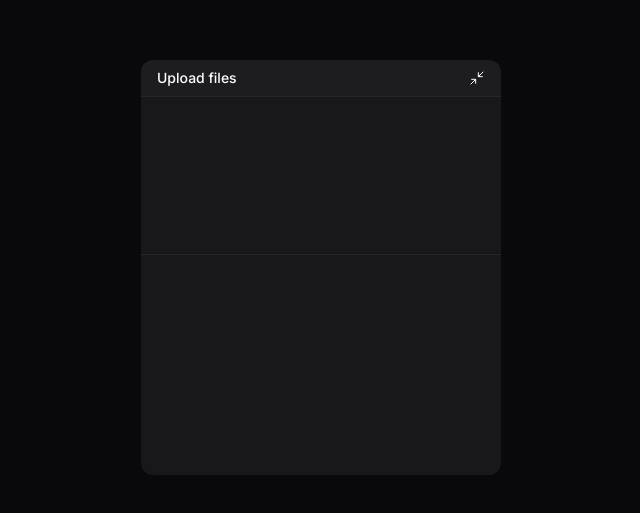
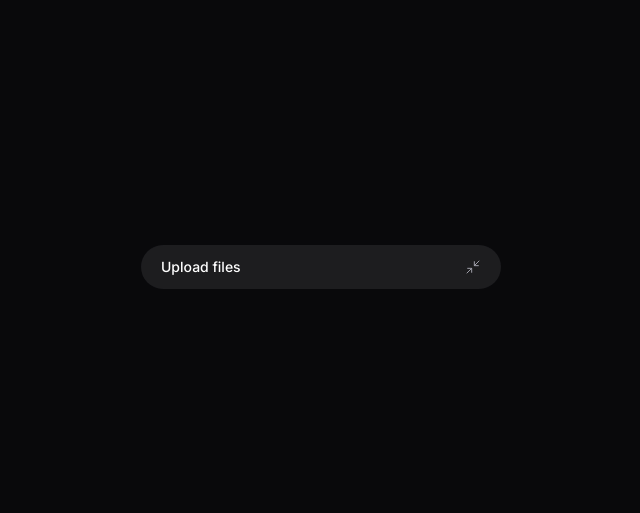
Before and after one commit to moisesnetouou/upload-widget, a React (Vite) app in the folder web/: page / in a window 1280 px wide. Shown: the part 133-646 px from the top of the page, without its empty margins (319-959 px from the left). Built offline with nearby package versions, Linux system fonts and the light colour scheme.

Commit message:
feat: collapsible widget and button

```diff
--- a/web/index.html
+++ b/web/index.html
@@ -5,12 +5,12 @@
 
     <link rel="preconnect" href="https://fonts.googleapis.com" />
     <link rel="preconnect" href="https://fonts.gstatic.com" crossorigin />
+
+    <meta name="viewport" content="width=device-width, initial-scale=1.0" />
     <link
       href="https://fonts.googleapis.com/css2?family=Inter:ital,opsz,wght@0,14..32,100..900;1,14..32,100..900&display=swap"
       rel="stylesheet"
     />
-
-    <meta name="viewport" content="width=device-width, initial-scale=1.0" />
     <title>Upload Widget</title>
   </head>
   <body class="antialiased bg-zinc-950 text-white">
--- a/web/package.json
+++ b/web/package.json
@@ -10,10 +10,13 @@
     "preview": "vite preview"
   },
   "dependencies": {
+    "@radix-ui/react-collapsible": "^1.1.12",
     "@tailwindcss/vite": "^4.1.17",
     "lucide-react": "^0.555.0",
     "react": "^19.2.0",
     "react-dom": "^19.2.0",
+    "tailwind-merge": "^3.4.0",
+    "tailwind-variants": "^3.2.2",
     "tailwindcss": "^4.1.17"
   },
   "devDependencies": {
--- /dev/null
+++ b/web/src/components/ui/button.tsx
@@ -0,0 +1,22 @@
+import type { ComponentProps } from "react";
+import { tv, type VariantProps } from "tailwind-variants";
+
+const buttonVariants = tv({
+  base: 'text-zinc-400 rounded-lg hover:text-zinc-100 hover:bg-zinc-800 disabled:opacity-50 disabled:pointer-events-none',
+  variants: {
+    size: {
+      default: 'px-3 py-2',
+      icon: 'p-2',
+      'icon-small': 'p-1'
+    }
+  },
+  defaultVariants: {
+    size: 'default'
+  }
+})
+
+export function Button({size, className, ...props}: ComponentProps<"button"> & VariantProps<typeof buttonVariants>) {
+  return(
+    <button className={buttonVariants({size, className})} {...props} />
+  )
+}
--- a/web/src/components/upload-widget-dropzone.tsx
+++ b/web/src/components/upload-widget-dropzone.tsx
@@ -1,7 +1,7 @@
 export function UploadWidgetDropzone(){
   return(
     <div className="px-3 h-32">
-
+      ola
     </div>
   )
 }
--- a/web/src/components/upload-widget-header.tsx
+++ b/web/src/components/upload-widget-header.tsx
@@ -1,13 +1,17 @@
 import { Minimize2 } from "lucide-react";
+import { Button } from "./ui/button";
+import * as Collapsible from '@radix-ui/react-collapsible'
 
 export function UploadWidgetHeader(){
   return(
     <header className="w-full p-4 py-2 bg-white/2 border-zinc-800 border-b flex items-center justify-between">
       <span className="text-sm font-medium">Upload files</span>
 
-      <button>
-        <Minimize2 className='size-4' strokeWidth={1.5} />
-      </button>
+      <Collapsible.Trigger asChild>
+        <Button size='icon' className="-mr-2">
+          <Minimize2 className='size-4' strokeWidth={1.5} />
+        </Button>
+      </Collapsible.Trigger>
     </header>
   )
 }
--- /dev/null
+++ b/web/src/components/upload-widget-minimized-button.tsx
@@ -0,0 +1,12 @@
+import * as Collapsible from '@radix-ui/react-collapsible'
+import { Minimize2 } from 'lucide-react'
+
+export function UploadWidgetMinimizedButton() {
+  return(
+    <Collapsible.Trigger className='w-full group bg-white/2 py-3 px-5 flex items-center justify-between'>
+      <span className="text-sm font-medium">Upload files</span>
+
+      <Minimize2 className='size-4 text-zinc-400 group-hover:text-zinc-100' strokeWidth={1.5} />
+    </Collapsible.Trigger>
+  )
+}
--- a/web/src/components/upload-widget-upload-list.tsx
+++ b/web/src/components/upload-widget-upload-list.tsx
@@ -1,7 +1,7 @@
 export function UploadWidgetUploadList(){
   return(
     <div className="px-3 h-48">
-
+      ola
     </div>
   )
 }
--- a/web/src/components/upload-widget.tsx
+++ b/web/src/components/upload-widget.tsx
@@ -1,10 +1,22 @@
+import * as Collapsible from '@radix-ui/react-collapsible'
+
 import { UploadWidgetDropzone } from "./upload-widget-dropzone";
 import { UploadWidgetHeader } from "./upload-widget-header";
 import { UploadWidgetUploadList } from "./upload-widget-upload-list";
+import { useState } from 'react';
+import { UploadWidgetMinimizedButton } from './upload-widget-minimized-button';
 
 export function UploadWidget() {
+  const [isWidgetOpened, setIsWidgetOpened] = useState(false)
+
   return(
-    <div className="bg-zinc-900 w-full overflow-hidden max-w-[360px] rounded-xl shadow-shape" >
+    <Collapsible.Root onOpenChange={setIsWidgetOpened}>
+      <div className="bg-zinc-900 overflow-hidden w-[360px] rounded-3xl shadow-shape" >
+        {!isWidgetOpened && (
+          <UploadWidgetMinimizedButton />
+        )}
+
+        <Collapsible.Content>
           <UploadWidgetHeader />
 
           <div className="flex flex-col gap-4 py-3">
@@ -14,6 +26,8 @@
 
             <UploadWidgetUploadList />
           </div>
+        </Collapsible.Content>
       </div>
+    </Collapsible.Root>
   )
 }
--- a/web/src/main.tsx
+++ b/web/src/main.tsx
@@ -7,5 +7,5 @@
 createRoot(document.getElementById('root')!).render(
   <StrictMode>
     <App />
-  </StrictMode>,
+  </StrictMode>
 )
```
Also changed, not shown: 1 other file (tests, documents, lock files or other folders). Lines whose indentation alone changed are shown as unchanged.
